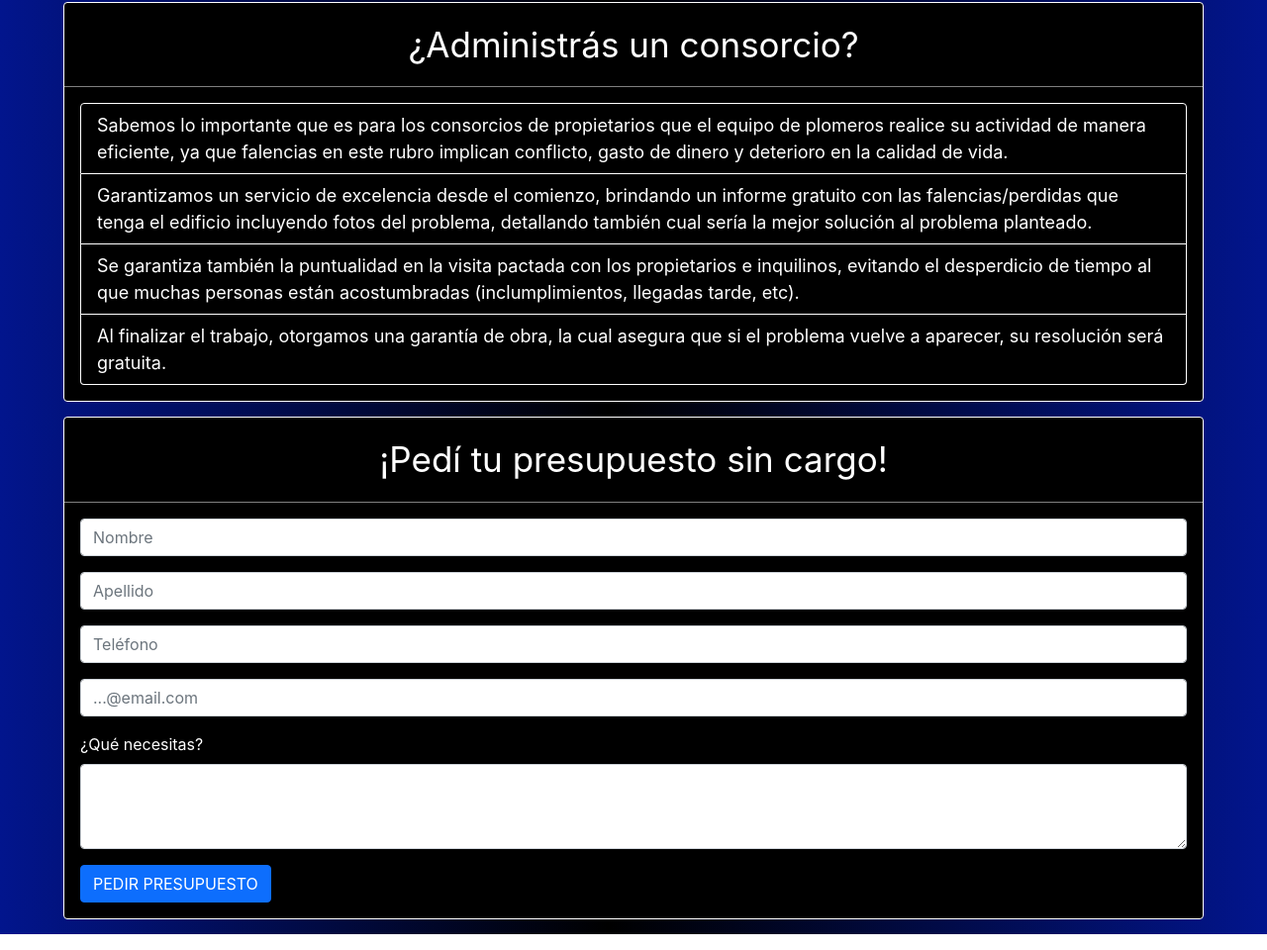
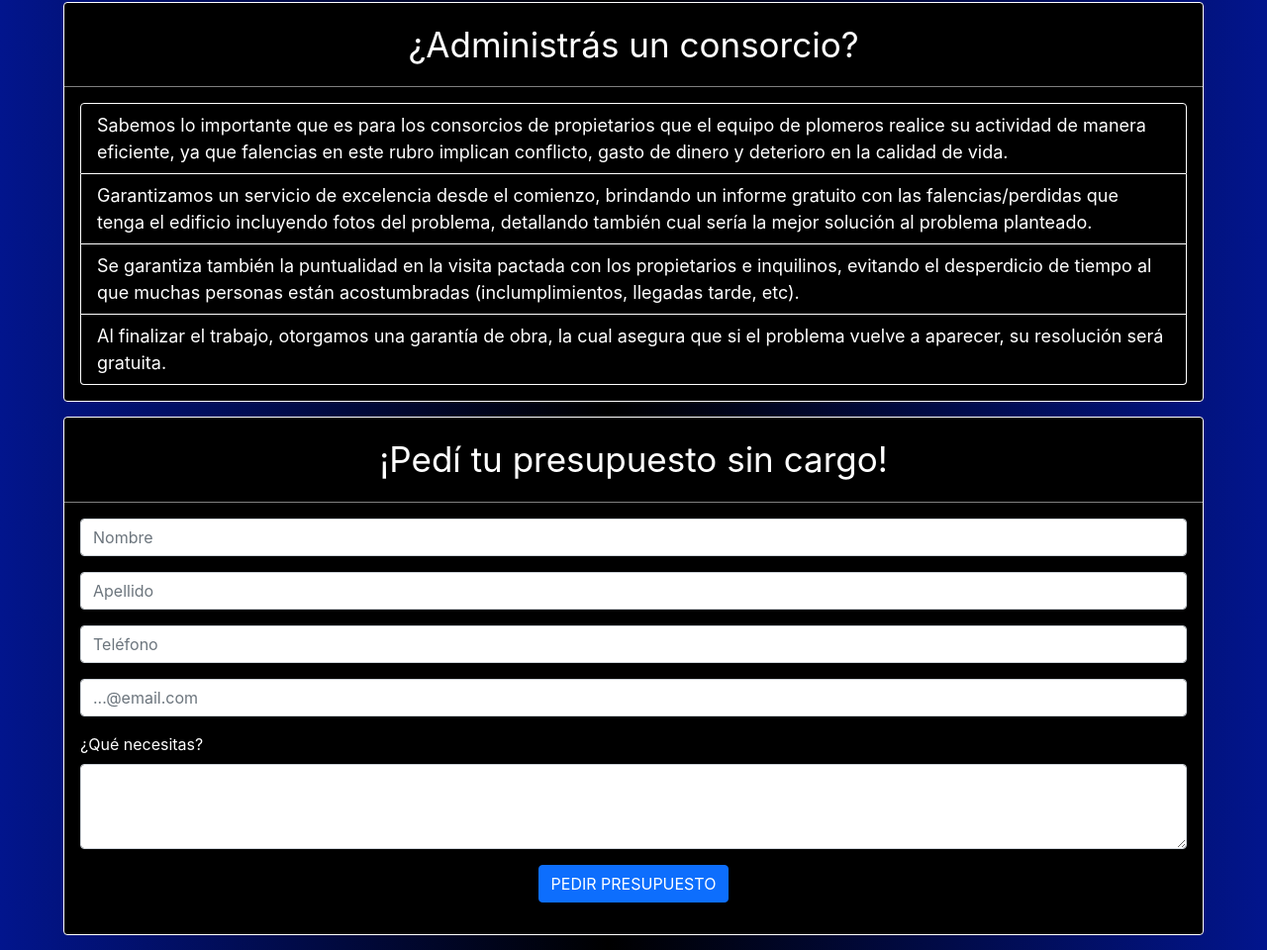
Before and after one commit to LauchaQ2/pragma, a plain HTML site: page index.html in a window 1280 px wide. Shown: the part 905-1865 px from the top of the page at 99% size. Drawn offline with nearby package versions, Linux system fonts and the light colour scheme.

Commit message:
update form styles

```diff
--- a/index.html
+++ b/index.html
@@ -131,7 +131,9 @@
                         <textarea class="form-control" id="exampleFormControlTextarea1" name="mensaje" rows="3"
                             required></textarea>
                     </div>
-                    <input type="submit" class="btn btn-primary" id="button" value="PEDIR PRESUPUESTO">
+                    <div class="mb-3 center">
+                        <input type="submit" class="btn btn-primary center" id="button" value="PEDIR PRESUPUESTO">
+                    </div>
                 </form>
             </div>
         </div>
```
